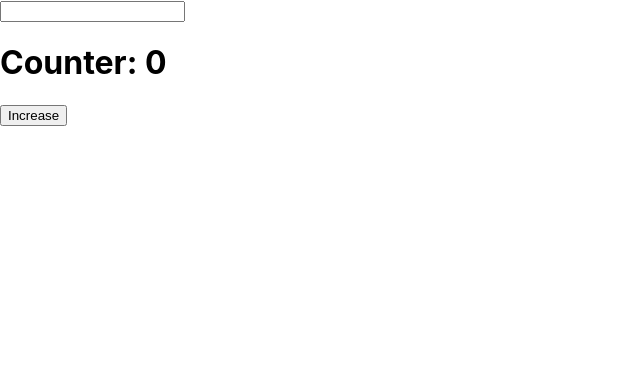
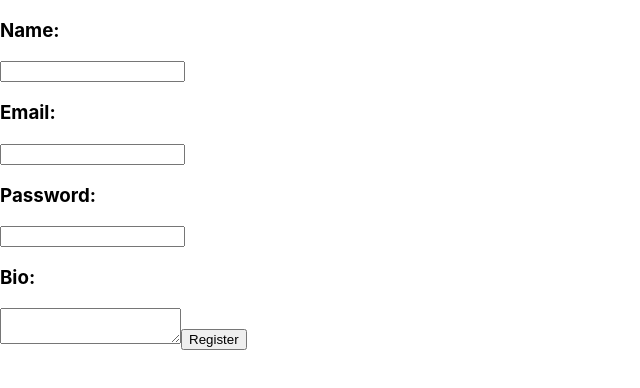
Before and after one commit to raloliver/react-hooks-ss, a React (Create React App) app: page / in a window 1280 px wide. Shown: the top 388 px of the page, without its empty margins (0-640 px from the left). Built offline with nearby package versions, Linux system fonts and the light colour scheme; the HTML template or start-up script is replaced by a standard one.

Commit message:
4. Handle Multiple Inputs (Shortcut)

```diff
--- a/src/App.js
+++ b/src/App.js
@@ -1,36 +1,53 @@
 import React, { useState } from 'react';
 
 const App = () => {
-  const [accumulator, setAccumulator] = useState({
-    counter: 0,
-    name: 'Counter',
+  const [userDetails, setUserDetails] = useState({
+    name: '',
+    email: '',
+    password: '',
+    bio: '',
   });
 
-  function increaseCounter() {
-    setAccumulator((state) => ({
-      ...state,
-      counter: state.counter + 1,
-    }));
+  function handleChange(input) {
+    const { name, value } = input.target;
+
+    setUserDetails((state) => {
+      return { ...state, [name]: value };
+    });
   }
 
-  function updateName(name) {
-    setAccumulator((state) => ({
-      ...state,
-      name,
-    }));
+  function handleSubmit(form) {
+    form.preventDefault();
+    console.log(userDetails);
   }
 
   return (
-    <div>
+    <form onSubmit={handleSubmit}>
+      <h3>Name:</h3>
       <input
         type="text"
-        onChange={(event) => updateName(event.target.value)}
+        name="name"
+        onChange={handleChange}
       />
-      <h1>
-        {accumulator.name}: {accumulator.counter}
-      </h1>
-      <button onClick={increaseCounter}>Increase</button>
-    </div>
+      <h3>Email:</h3>
+      <input
+        type="email"
+        name="email"
+        onChange={handleChange}
+      />
+      <h3>Password:</h3>
+      <input
+        type="password"
+        name="password"
+        onChange={handleChange}
+      />
+      <h3>Bio:</h3>
+      <textarea
+        name="bio"
+        onChange={handleChange}
+      ></textarea>
+      <button type="submit">Register</button>
+    </form>
   );
 };
 
```
Also changed, not shown: src/UseState.js (added, +37 -0 lines).
